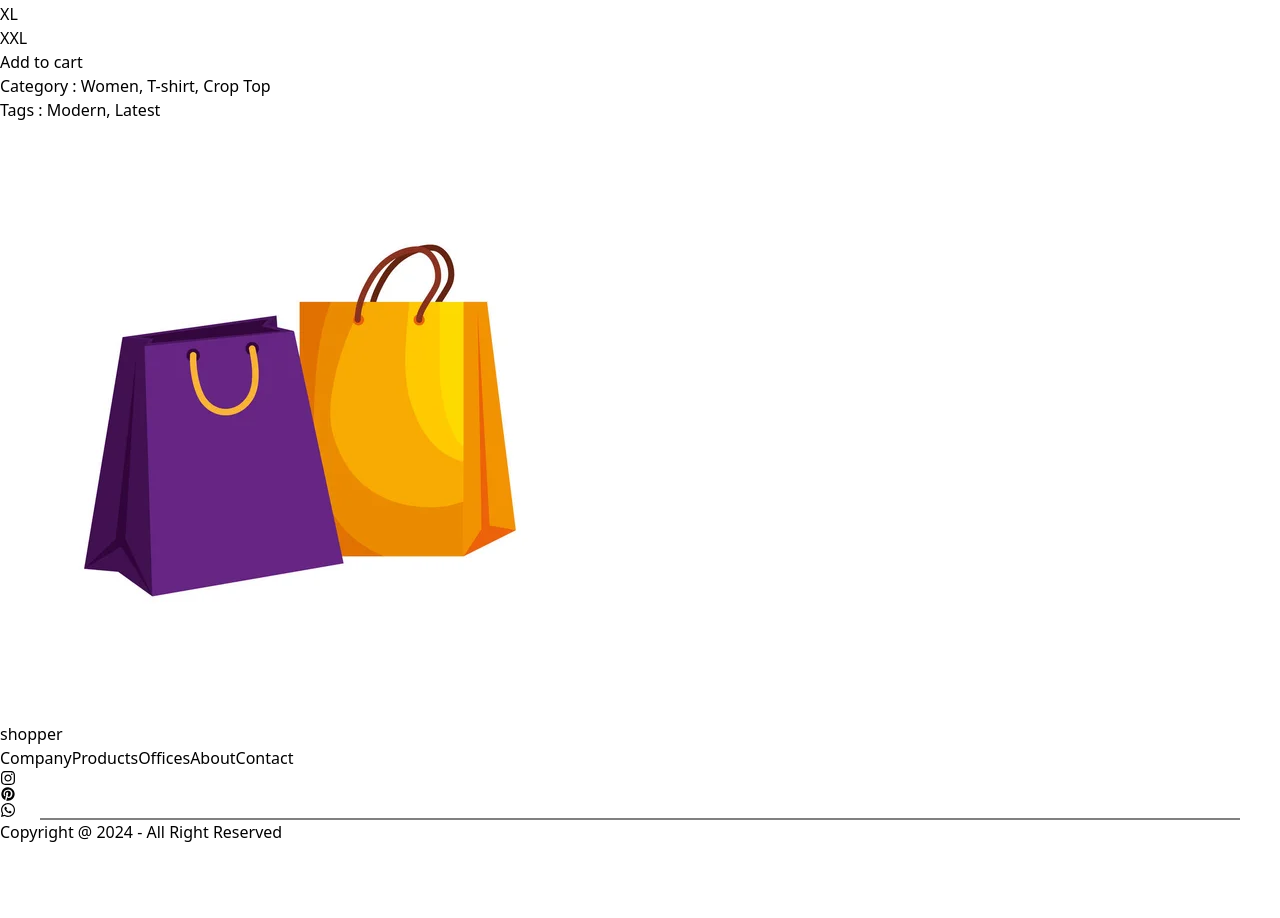
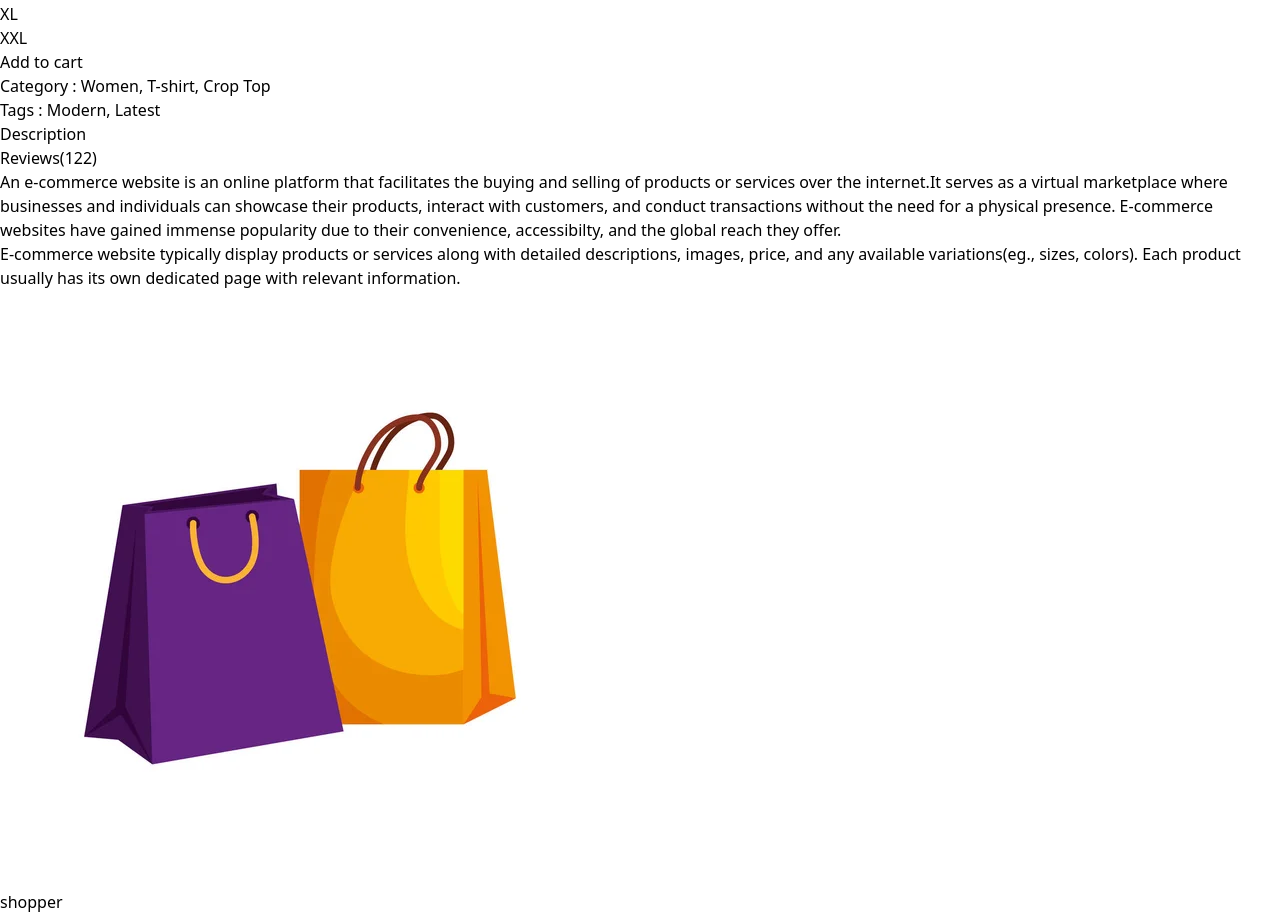
Before and after one commit to rastogi-archi/E-commerce-shop, a React (Vite) app: page /product/1 in a window 1280 px wide. Shown: the part 3320-4238 px from the top of the page. Before the commit the page ends 4164 px from the top, so only its background shows below. Built offline with nearby package versions, Linux system fonts and the light colour scheme.

Commit message:
decription box added

```diff
--- /dev/null
+++ b/src/components/DescriptionBox.jsx
@@ -0,0 +1,22 @@
+import React from 'react'
+
+const DescriptionBox = () => {
+    return (
+        <div className='ml-3 mr-3 mt-6 text-xs'>
+            <div className='flex font-semibold'>
+                <div className='border p-2'>Description</div>
+                <div className='border p-2'>Reviews(122)</div>
+            </div>
+            <div className='border p-2 mb-6'>
+                <div>
+                    An e-commerce website is an online platform that facilitates the buying and selling of products or services over the internet.It serves as a virtual marketplace where businesses and individuals can showcase their products, interact with customers, and conduct transactions without the need for a physical presence. E-commerce websites have gained immense popularity due to their convenience, accessibilty, and the global reach they offer.
+                </div>
+                <div className='mt-4'>
+                    E-commerce website typically display products or services along with detailed descriptions, images, price, and any available variations(eg., sizes, colors). Each product usually has its own dedicated page with relevant information.
+                </div>
+            </div>
+        </div>
+    )
+}
+
+export default DescriptionBox
--- a/src/components/ProductDisplay.jsx
+++ b/src/components/ProductDisplay.jsx
@@ -6,7 +6,7 @@ const ProductDisplay = (props) => {
     const { product } = props;
     return (
         <div className='flex gap-4 sm:mb-3 mt-4 2xl:mt-10'>
-            <div className='flex w-[60%] sm:justify-center xl:mr-[-170px] 2xl:mr-[-550px]'>
+            <div className='flex w-[60%] sm:justify-center xl:mr-[-170px]'>
                 <div className='flex flex-col items-start ml-3 mt-5 gap-1'>
                     <img src={product.image} alt="" className='h-10 object-cover sm:h-20' />
                     <img src={product.image} alt="" className='h-10 object-cover sm:h-20' />
--- a/src/layouts/Product.jsx
+++ b/src/layouts/Product.jsx
@@ -3,6 +3,7 @@ import { useParams } from 'react-router-dom'
 import { ShopContext } from '../context/ShopContext';
 import BreadCrum from '../components/BreadCrum';
 import ProductDisplay from '../components/ProductDisplay';
+import DescriptionBox from '../components/DescriptionBox';
 
 const Product = () => {
   const { all_product } = useContext(ShopContext);
@@ -13,6 +14,7 @@ const Product = () => {
     <div>
       <BreadCrum product={product} />
       <ProductDisplay product={product}/>
+      <DescriptionBox/>
     </div>
   )
 }
```
